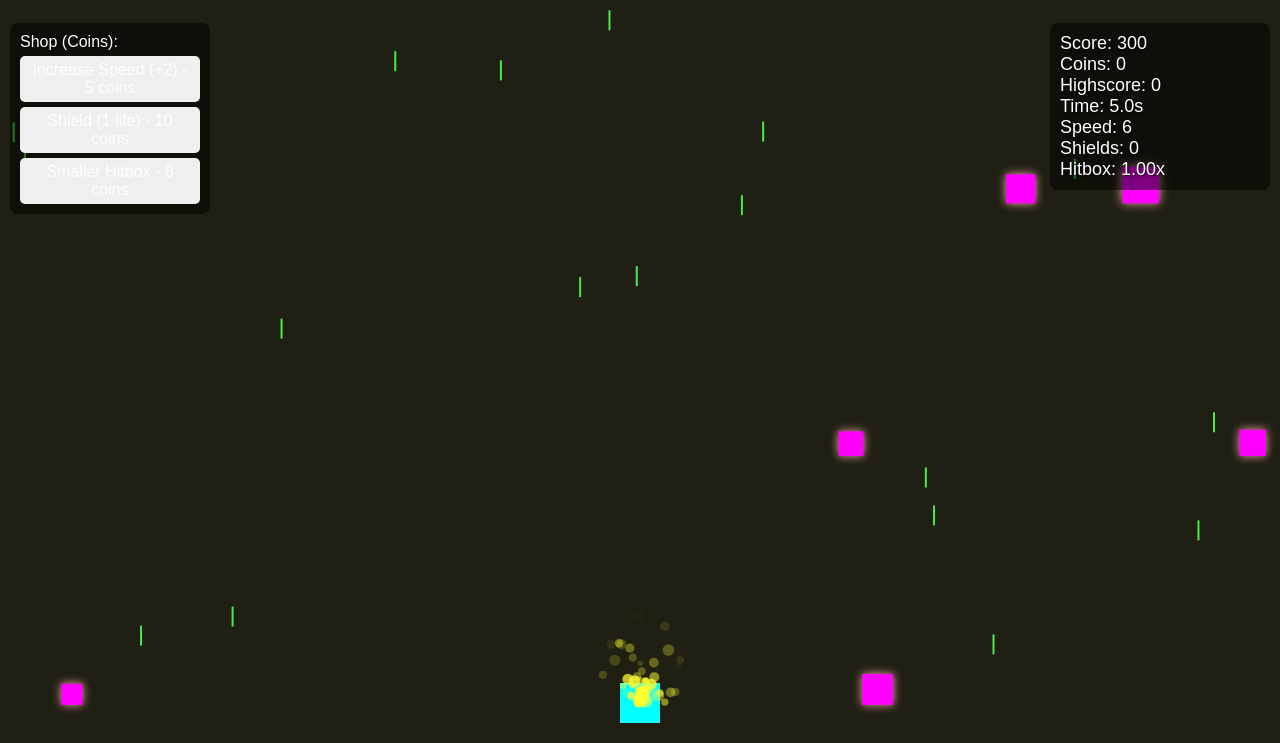
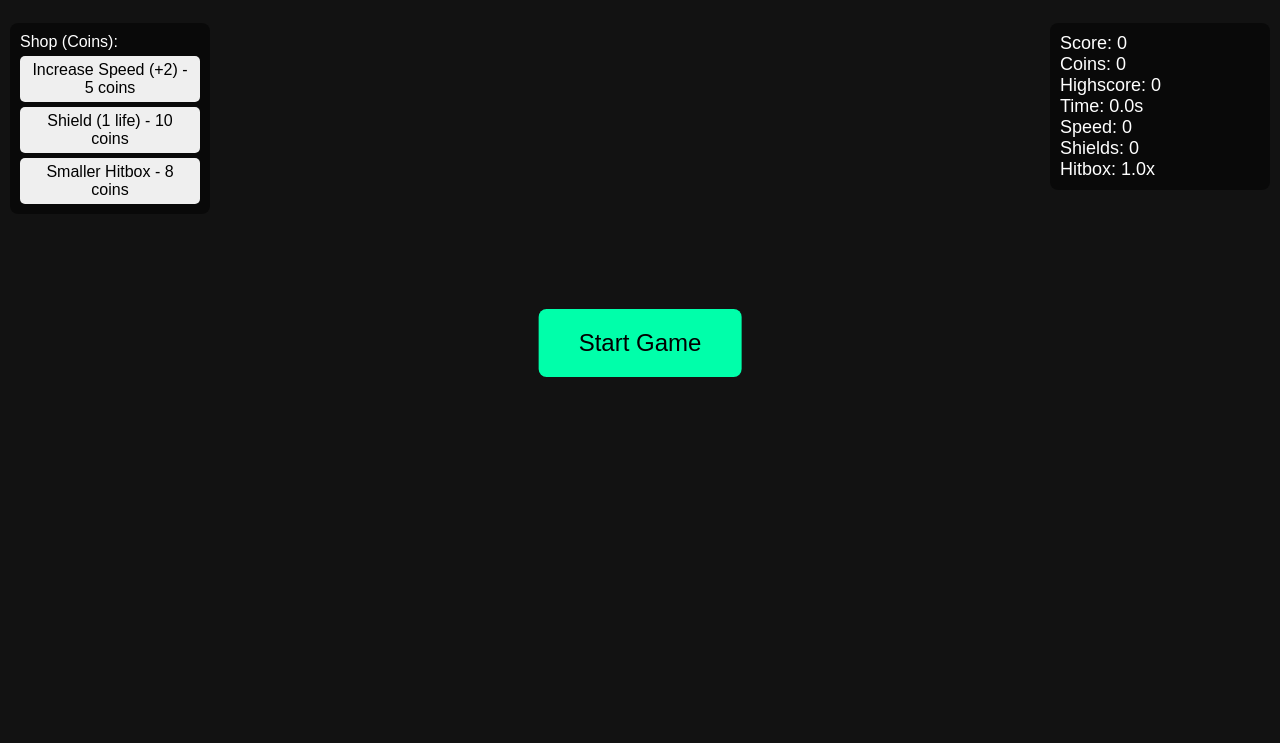
Before and after one commit to seaweed2021-hue/fallingblockgame, a plain HTML site: page index.html in a window 1280 px wide. Shown: the part 57-800 px from the top of the page. Drawn offline with Linux system fonts and the light colour scheme.

Commit message:
Update index.html

```diff
--- a/index.html
+++ b/index.html
@@ -4,29 +4,24 @@
 <meta charset="UTF-8">
 <title>Untitled Falling Block Game</title>
 <style>
-    html, body { margin:0; padding:0; overflow:hidden; }
-    body { font-family:sans-serif; background:#121212; display:flex; justify-content:center; align-items:flex-start; }
-    canvas { display:block; }
-    #shop, #stats, #title {
-        position:absolute; color:white; font-family:sans-serif; text-shadow:1px 1px 3px black;
-    }
-    #title { top:10px; width:100%; text-align:center; font-size:28px; font-weight:bold; }
-    #shop { left:10px; top:80px; background:rgba(0,0,0,0.5); padding:10px; border-radius:8px; width:180px; }
-    #shop button { margin-top:5px; padding:5px 10px; font-size:16px; width:100%; border:none; border-radius:5px; cursor:pointer; }
-    #stats { right:10px; top:80px; background:rgba(0,0,0,0.5); padding:10px; border-radius:8px; width:200px; font-size:18px; }
+html, body { margin:0; padding:0; overflow:hidden; background:#121212; font-family:sans-serif; }
+canvas { display:block; }
+#title { position:absolute; top:10px; width:100%; text-align:center; font-size:28px; font-weight:bold; color:white; text-shadow:1px 1px 3px black; }
+#shop { position:absolute; left:10px; top:80px; background:rgba(0,0,0,0.5); padding:10px; border-radius:8px; width:180px; color:white; }
+#shop button { margin-top:5px; padding:5px 10px; font-size:16px; width:100%; border:none; border-radius:5px; cursor:pointer; }
+#stats { position:absolute; right:10px; top:80px; background:rgba(0,0,0,0.5); padding:10px; border-radius:8px; width:200px; font-size:18px; color:white; }
+#startBtn { position:absolute; top:50%; left:50%; transform:translate(-50%,-50%); padding:20px 40px; font-size:24px; cursor:pointer; border:none; border-radius:8px; background:#00FFAA; color:#000; }
 </style>
 </head>
 <body>
 
 <div id="title">Untitled Falling Block Game</div>
-
 <div id="shop">
     <div>Shop (Coins):</div>
     <button id="speedBtn">Increase Speed (+2) - 5 coins</button>
     <button id="shieldBtn">Shield (1 life) - 10 coins</button>
     <button id="hitboxBtn">Smaller Hitbox - 8 coins</button>
 </div>
-
 <div id="stats">
     <div id="score">Score: 0</div>
     <div id="coins">Coins: 0</div>
@@ -37,56 +32,91 @@
     <div id="hitboxStat">Hitbox: 1.0x</div>
 </div>
 
+<button id="startBtn">Start Game</button>
 <canvas id="gameCanvas"></canvas>
-<audio id="bgMusic" src="https://www.soundhelix.com/examples/mp3/SoundHelix-Song-1.mp3" loop autoplay></audio>
+<audio id="bgMusic" src="https://www.soundhelix.com/examples/mp3/SoundHelix-Song-1.mp3" loop></audio>
 
 <script>
 const canvas = document.getElementById("gameCanvas");
 const ctx = canvas.getContext("2d");
+let gameStarted = false;
 
-// Resize canvas to fit screen
+// Resize canvas
 function resizeCanvas(){ canvas.width = window.innerWidth; canvas.height = window.innerHeight; }
 window.addEventListener("resize", resizeCanvas);
 resizeCanvas();
 
-// Player
-const player = {x:canvas.width/2-20, y:canvas.height-60, width:40, height:40, speed:6, shield:0, hitboxModifier:1};
-let keys = {};
-let obstacles = [];
-let obstacleSpeed = 4;
-let spawnInterval = 1000;
-let lastSpawn = 0;
-let score = 0;
-let coins = 0;
-let highscore = 0;
-let runTime = 0;
-let particles = [];
-let hue=0;
+// Game variables
+let player, keys, obstacles, obstacleSpeed, spawnInterval, lastSpawn;
+let score, coins, highscore, runTime;
+let particles, hue;
+const upgrades = {speed:{cost:5,value:2},shield:{cost:10,value:1},hitbox:{cost:8,value:0.7}};
 
-// Upgrades
-const upgrades={speed:{cost:5,value:2},shield:{cost:10,value:1},hitbox:{cost:8,value:0.7}};
+// UI elements
+const startBtn = document.getElementById("startBtn");
+const bgMusic = document.getElementById("bgMusic");
 
-// Keyboard input (desktop)
-document.addEventListener("keydown", e=>keys[e.key]=true);
-document.addEventListener("keyup", e=>keys[e.key]=false);
-
-// Touch input (mobile)
-let touchDir = 0; // -1=left, 1=right, 0=none
-canvas.addEventListener("touchstart", e=>{
-    const touch = e.touches[0];
-    touchDir = touch.clientX < window.innerWidth/2 ? -1 : 1;
-});
-canvas.addEventListener("touchmove", e=>{
-    const touch = e.touches[0];
-    touchDir = touch.clientX < window.innerWidth/2 ? -1 : 1;
-});
-canvas.addEventListener("touchend", e=>{ touchDir = 0; });
-
-// Shop
+// Shop buttons
 document.getElementById("speedBtn").addEventListener("click",()=>buyUpgrade("speed"));
 document.getElementById("shieldBtn").addEventListener("click",()=>buyUpgrade("shield"));
 document.getElementById("hitboxBtn").addEventListener("click",()=>buyUpgrade("hitbox"));
 
+// Start game safely
+startBtn.addEventListener("click",()=>{
+    startBtn.style.display = "none";
+    initGame();
+    bgMusic.play().catch(()=>{});
+    requestAnimationFrame(update);
+});
+
+// Initialize game variables
+function initGame(){
+    gameStarted = true;
+    player = {x:canvas.width/2-20, y:canvas.height-60, width:40, height:40, speed:6, shield:0, hitboxModifier:1};
+    keys = {};
+    obstacles = [];
+    obstacleSpeed = 4;
+    spawnInterval = 1000;
+    lastSpawn = 0;
+    score = 0;
+    coins = 0;
+    runTime = 0;
+    particles = [];
+    hue = 0;
+}
+
+// Keyboard
+document.addEventListener("keydown", e=>{ if(!gameStarted) return; keys[e.key]=true; });
+document.addEventListener("keyup", e=>{ if(!gameStarted) return; keys[e.key]=false; });
+
+// Collision detection
+function isColliding(a,b){
+    if(!a||!b) return false;
+    const mod = a.hitboxModifier||1;
+    return !(a.x+a.width*mod<b.x || a.x>b.x+b.width || a.y+a.height*mod<b.y || a.y>b.y+b.height);
+}
+
+// Particles
+function createParticle(x,y){particles.push({x:x+player.width/2,y:y+player.height/2,alpha:1,size:Math.random()*5+2,speedX:(Math.random()-0.5)*2,speedY:(Math.random()-1)*2});}
+function drawParticles(){for(let i=particles.length-1;i>=0;i--){let p=particles[i];p.x+=p.speedX;p.y+=p.speedY;p.alpha-=0.02;ctx.fillStyle=`hsla(${hue},100%,60%,${p.alpha})`;ctx.beginPath();ctx.arc(p.x,p.y,p.size,0,Math.PI*2);ctx.fill();if(p.alpha<=0) particles.splice(i,1);}}
+
+// Background
+let bgLines=[];
+for(let i=0;i<20;i++) bgLines.push({x:Math.random()*canvas.width,y:Math.random()*canvas.height,speed:Math.random()*1+0.5});
+function drawBackground(){ctx.fillStyle=`hsl(${hue},20%,10%)`;ctx.fillRect(0,0,canvas.width,canvas.height);ctx.strokeStyle=`hsl(${(hue+60)%360},80%,60%)`;ctx.lineWidth=2; bgLines.forEach(l=>{ctx.beginPath();ctx.moveTo(l.x,l.y);ctx.lineTo(l.x,l.y+20);ctx.stroke(); l.y+=l.speed;if(l.y>canvas.height)l.y=-20;}); hue=(hue+0.2)%360;}
+
+// UI update
+function updateUI(){
+    document.getElementById("score").textContent="Score: "+score;
+    document.getElementById("coins").textContent="Coins: "+coins;
+    document.getElementById("highscore").textContent="Highscore: "+highscore;
+    document.getElementById("timer").textContent="Time: "+runTime.toFixed(1)+"s";
+    document.getElementById("speedStat").textContent="Speed: "+player.speed;
+    document.getElementById("shieldStat").textContent="Shields: "+player.shield;
+    document.getElementById("hitboxStat").textContent="Hitbox: "+player.hitboxModifier.toFixed(2)+"x";
+}
+
+// Shop upgrade
 function buyUpgrade(type){
     if(coins>=upgrades[type].cost){
         coins-=upgrades[type].cost;
@@ -97,79 +127,75 @@ function buyUpgrade(type){
     }
 }
 
-// Obstacles
-// Spawn double obstacles
-function spawnObstacle(){
-    for(let i=0;i<2;i++){  // spawn 2 obstacles at once
-        const size = Math.random()*30+20;
-        const x = Math.random()*(canvas.width-size);
-        obstacles.push({x:x,y:-size,width:size,height:size});
+// Spawn obstacles safely
+function spawnObstacle() {
+    const maxTries = 10;
+    for(let i=0;i<2;i++){
+        let size = Math.random()*30+20;
+        let x, tries=0;
+        do { x = Math.random()*(canvas.width-size); tries++; }
+        while(obstacles.some(o=>Math.abs(o.x-x)<size+5) && tries<maxTries);
+        obstacles.push({x:x, y:-size, width:size, height:size});
     }
 }
 
-function isColliding(a,b){
-    const mod = a.hitboxModifier||1;
-    return !(a.x+a.width*mod<b.x || a.x>b.x+b.width || a.y+a.height*mod<b.y || a.y>b.y+b.height);
-}
-
-// Particles
-function createParticle(x,y){particles.push({x:x+player.width/2,y:y+player.height/2,alpha:1,size:Math.random()*5+2,speedX:(Math.random()-0.5)*2,speedY:(Math.random()-1)*2});}
-function drawParticles(){for(let i=particles.length-1;i>=0;i--){let p=particles[i];p.x+=p.speedX;p.y+=p.speedY;p.alpha-=0.02;ctx.fillStyle=`hsla(${hue},100%,60%,${p.alpha})`;ctx.beginPath();ctx.arc(p.x,p.y,p.size,0,Math.PI*2);ctx.fill();if(p.alpha<=0) particles.splice(i,1);}}
-
-let bgLines=[];for(let i=0;i<20;i++) bgLines.push({x:Math.random()*canvas.width,y:Math.random()*canvas.height,speed:Math.random()*1+0.5});
-function drawBackground(){ctx.fillStyle=`hsl(${hue},20%,10%)`;ctx.fillRect(0,0,canvas.width,canvas.height);ctx.strokeStyle=`hsl(${(hue+60)%360},80%,60%)`;ctx.lineWidth=2; bgLines.forEach(l=>{ctx.beginPath();ctx.moveTo(l.x,l.y);ctx.lineTo(l.x,l.y+20);ctx.stroke(); l.y+=l.speed;if(l.y>canvas.height)l.y=-20;}); hue=(hue+0.2)%360;}
-
-// UI
-function updateUI(){
-    document.getElementById("score").textContent="Score: "+score;
-    document.getElementById("coins").textContent="Coins: "+coins;
-    document.getElementById("highscore").textContent="Highscore: "+highscore;
-    document.getElementById("timer").textContent="Time: "+runTime.toFixed(1)+"s";
-    document.getElementById("speedStat").textContent="Speed: "+player.speed;
-    document.getElementById("shieldStat").textContent="Shields: "+player.shield;
-    document.getElementById("hitboxStat").textContent="Hitbox: "+player.hitboxModifier.toFixed(2)+"x";
+// Draw game
+function draw(){
+    drawBackground();
+    ctx.fillStyle=`hsl(${(hue+120)%360},100%,50%)`;
+    ctx.fillRect(player.x,player.y,player.width*player.hitboxModifier,player.height*player.hitboxModifier);
+    ctx.fillStyle=`hsl(${(hue+240)%360},100%,50%)`;
+    ctx.shadowColor="#FFAAAA"; ctx.shadowBlur=10;
+    obstacles.forEach(o=>{ if(o) ctx.fillRect(o.x,o.y,o.width,o.height); });
+    ctx.shadowBlur=0;
+    drawParticles();
 }
 
 // Game loop
-let lastTime=performance.now();
+let lastTime = performance.now();
 function update(timestamp){
-    const delta=(timestamp-lastTime)/1000; lastTime=timestamp; runTime+=delta;
-    if(keys["ArrowLeft"] || touchDir==-1) player.x-=player.speed;
-    if(keys["ArrowRight"] || touchDir==1) player.x+=player.speed;
+    if(!gameStarted) return;
+    const delta = (timestamp-lastTime)/1000; lastTime = timestamp; runTime+=delta;
+
+    if(keys["ArrowLeft"]) player.x -= player.speed;
+    if(keys["ArrowRight"]) player.x += player.speed;
 
     if(timestamp-lastSpawn>spawnInterval){ spawnObstacle(); lastSpawn=timestamp; }
 
+    // Update obstacles backwards
     for(let i=obstacles.length-1;i>=0;i--){
-        const obs=obstacles[i]; obs.y+=obstacleSpeed;
+        const obs = obstacles[i];
+        if(!obs) continue;
+        obs.y += obstacleSpeed;
+
         if(obs.y>canvas.height){ obstacles.splice(i,1); continue; }
+
         if(isColliding(player,obs)){
             if(player.shield>0){ player.shield--; obstacles.splice(i,1); }
-            else{ coins+=Math.floor(score/100); highscore=Math.max(highscore,score); obstacles=[]; player.x=canvas.width/2-player.width/2; score=0; obstacleSpeed=4; keys={}; touchDir=0; runTime=0; }
+            else{
+                coins+=Math.floor(score/100);
+                highscore=Math.max(highscore,score);
+                obstacles=[];
+                player.x = canvas.width/2-player.width/2;
+                player.y = canvas.height-60;
+                score=0; obstacleSpeed=4; keys={}; runTime=0;
+            }
         }
     }
 
-    obstacleSpeed+=0.001; if(spawnInterval>400) spawnInterval-=0.05;
+    obstacleSpeed+=0.001;
+    if(spawnInterval>400) spawnInterval-=0.05;
+
     score+=1; updateUI(); createParticle(player.x,player.y);
 
-    for(const [btnId,upg] of [["speedBtn","speed"],["shieldBtn","shield"],["hitboxBtn","hitbox"]]){
+    [["speedBtn","speed"],["shieldBtn","shield"],["hitboxBtn","hitbox"]].forEach(([btnId,upg])=>{
         const btn=document.getElementById(btnId);
         if(coins>=upgrades[upg].cost){ btn.style.background="#00FFAA"; btn.style.color="#000"; }
-        else { btn.style.background=""; btn.style.color="#fff"; }
-    }
+        else{ btn.style.background=""; btn.style.color="#fff"; }
+    });
 
     draw(); requestAnimationFrame(update);
 }
-
-// Draw
-function draw(){
-    drawBackground();
-    ctx.fillStyle=`hsl(${(hue+120)%360},100%,50%)`; ctx.fillRect(player.x,player.y,player.width*player.hitboxModifier,player.height*player.hitboxModifier);
-    ctx.fillStyle=`hsl(${(hue+240)%360},100%,50%)`; ctx.shadowColor="#FFAAAA"; ctx.shadowBlur=10;
-    obstacles.forEach(o=>ctx.fillRect(o.x,o.y,o.width,o.height)); ctx.shadowBlur=0;
-    drawParticles();
-}
-
-requestAnimationFrame(update);
 </script>
 </body>
 </html>
```
